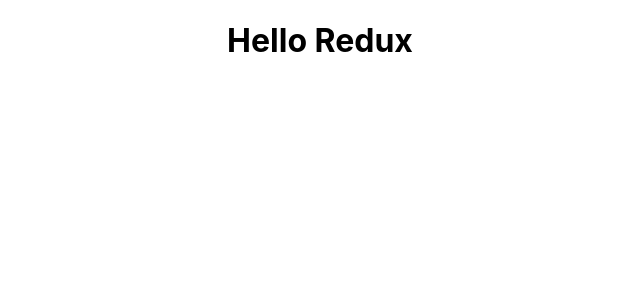
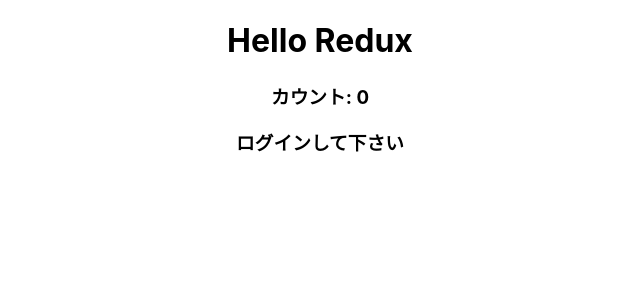
Before and after one commit to kenya6565/redux, a React (Create React App) app: page / in a window 1280 px wide. Shown: the top 300 px of the page, without its empty margins (320-960 px from the left). Built offline with nearby package versions, Linux system fonts and the light colour scheme.

Commit message:
add useSelector

```diff
--- a/src/App.js
+++ b/src/App.js
@@ -1,10 +1,16 @@
-import logo from './logo.svg';
-import './App.css';
+import logo from "./logo.svg";
+import "./App.css";
+import { useSelector } from "react-redux";
 
 function App() {
+  // useSelectorを通じてstore内のcounter stateにアクセス
+  const counter = useSelector((state) => state.counter);
+  const isLogin = useSelector((state) => state.isLogin);
   return (
     <div className="App">
       <h1>Hello Redux</h1>
+      <h3>カウント: {counter}</h3>
+      {isLogin ? <h3>ログインに成功!</h3> : <h3>ログインして下さい</h3>}
     </div>
   );
 }
```
